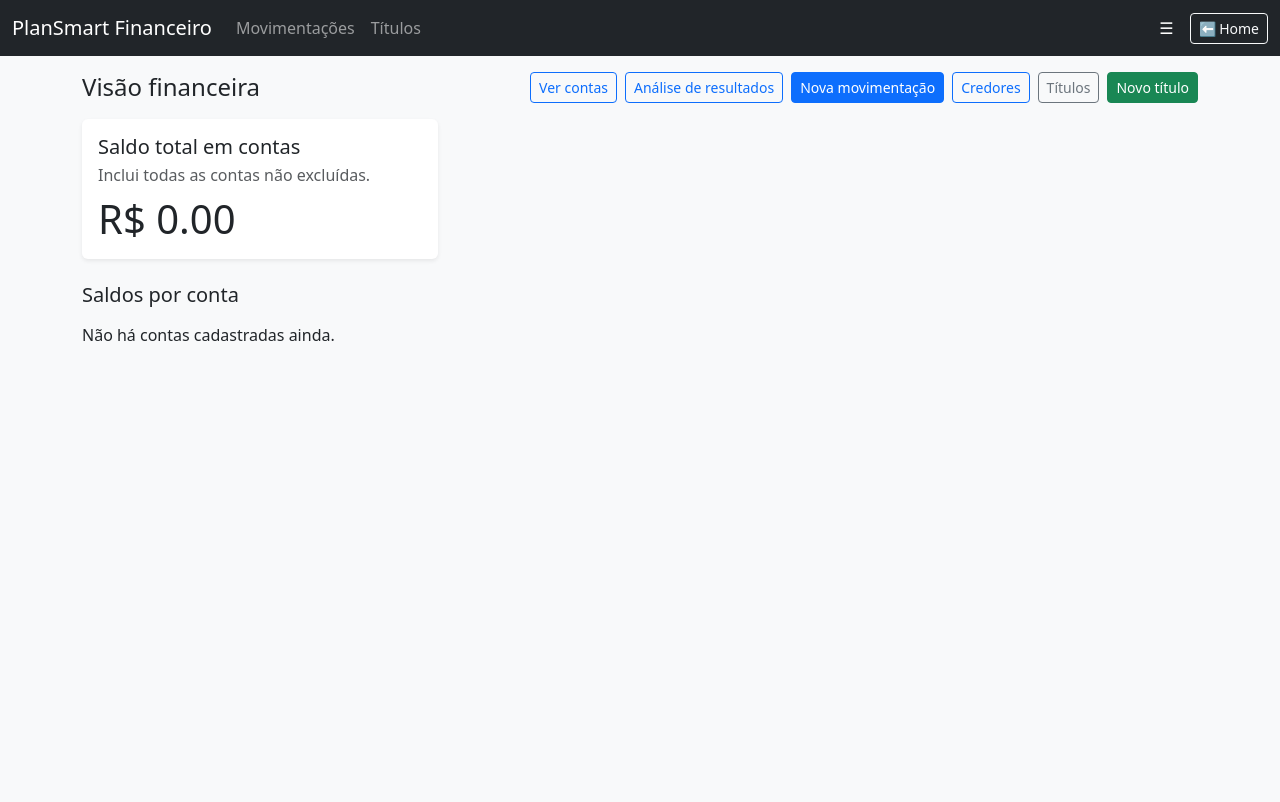
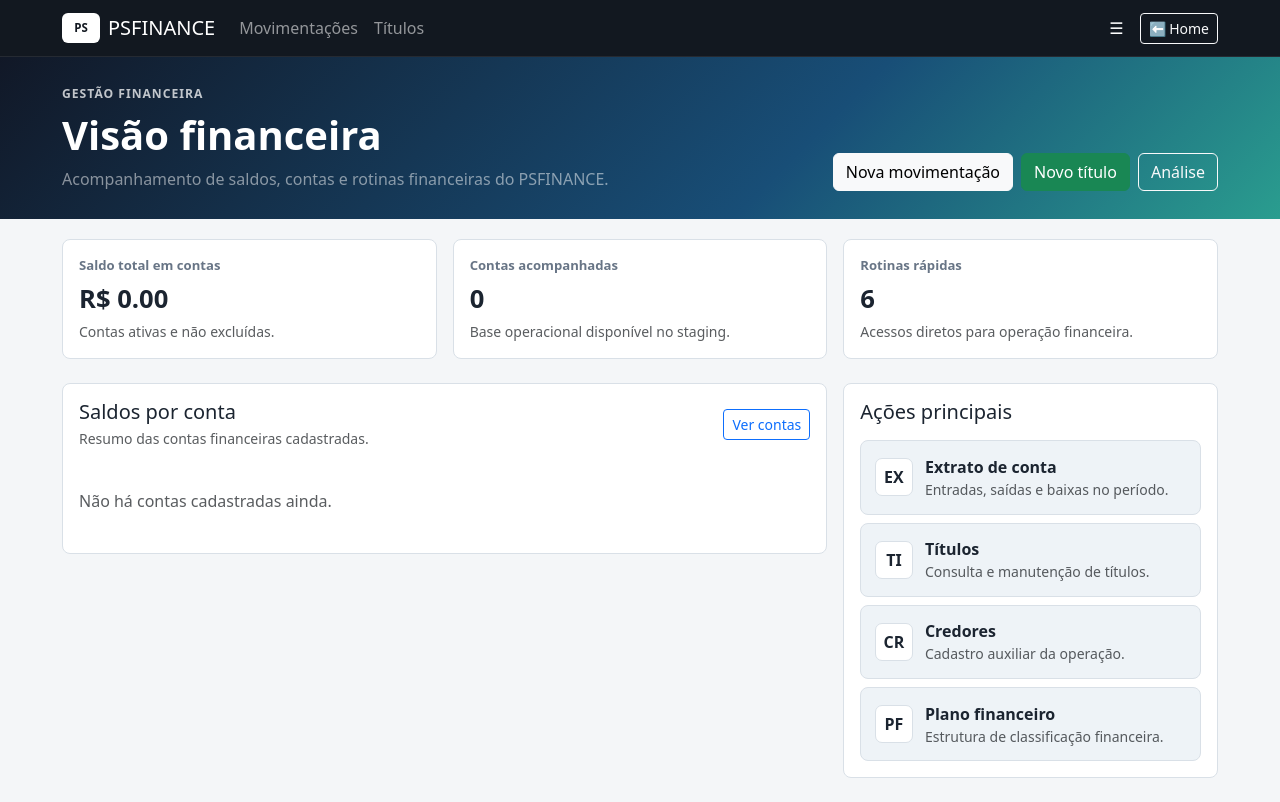
Before and after one commit to tmvargas/PSFINANCE, a Flask app: page / in a window 1280 px wide. Before the commit the page ends 341 px from the top, so only its background shows below. Run offline with Flask 3, Linux system fonts and the light colour scheme.

Commit message:
feat: mockup layout inicial PLA-1016

```diff
--- a/templates/base.html
+++ b/templates/base.html
@@ -12,17 +12,157 @@
     >
 
     <style>
-      /* Remove a setinha padrão do dropdown do Bootstrap */
+      :root {
+        --ps-bg: #f4f6f8;
+        --ps-surface: #ffffff;
+        --ps-surface-soft: #eef3f7;
+        --ps-border: #d9e0e7;
+        --ps-text: #1b2430;
+        --ps-muted: #687586;
+        --ps-primary: #155eef;
+        --ps-primary-dark: #0f3f9f;
+        --ps-success: #15803d;
+        --ps-warning: #b45309;
+      }
+
+      body {
+        background: var(--ps-bg);
+        color: var(--ps-text);
+      }
+
       .dropdown-toggle::after { display: none; }
+
+      .ps-shell {
+        max-width: 1180px;
+      }
+
+      .ps-navbar {
+        background: #121820;
+        border-bottom: 1px solid rgba(255, 255, 255, 0.08);
+      }
+
+      .ps-brand-mark {
+        align-items: center;
+        background: #ffffff;
+        border-radius: 6px;
+        color: #121820;
+        display: inline-flex;
+        font-size: 0.72rem;
+        font-weight: 700;
+        height: 30px;
+        justify-content: center;
+        letter-spacing: 0;
+        width: 38px;
+      }
+
+      .ps-page-header {
+        background: linear-gradient(135deg, #111827 0%, #184e77 62%, #2a9d8f 100%);
+        color: #ffffff;
+        margin-bottom: 1.25rem;
+        padding: 1.75rem 0;
+      }
+
+      .ps-eyebrow {
+        color: rgba(255, 255, 255, 0.74);
+        font-size: 0.76rem;
+        font-weight: 700;
+        letter-spacing: 0.08em;
+        text-transform: uppercase;
+      }
+
+      .ps-header-actions .btn {
+        min-height: 38px;
+      }
+
+      .ps-metric {
+        background: var(--ps-surface);
+        border: 1px solid var(--ps-border);
+        border-radius: 8px;
+        height: 100%;
+      }
+
+      .ps-metric-label {
+        color: var(--ps-muted);
+        font-size: 0.82rem;
+        font-weight: 600;
+      }
+
+      .ps-metric-value {
+        color: var(--ps-text);
+        font-size: clamp(1.35rem, 2vw, 1.9rem);
+        font-weight: 700;
+        line-height: 1.15;
+      }
+
+      .ps-panel {
+        background: var(--ps-surface);
+        border: 1px solid var(--ps-border);
+        border-radius: 8px;
+      }
+
+      .ps-table thead th {
+        background: #17212e;
+        border-bottom: 0;
+        color: #ffffff;
+        font-size: 0.76rem;
+        letter-spacing: 0.02em;
+        text-transform: uppercase;
+      }
+
+      .ps-action-link {
+        align-items: center;
+        background: var(--ps-surface-soft);
+        border: 1px solid var(--ps-border);
+        border-radius: 8px;
+        color: var(--ps-text);
+        display: flex;
+        gap: 0.75rem;
+        min-height: 64px;
+        padding: 0.85rem;
+        text-decoration: none;
+      }
+
+      .ps-action-link:hover {
+        border-color: var(--ps-primary);
+        color: var(--ps-primary-dark);
+      }
+
+      .ps-action-icon {
+        align-items: center;
+        background: #ffffff;
+        border: 1px solid var(--ps-border);
+        border-radius: 7px;
+        display: inline-flex;
+        flex: 0 0 auto;
+        font-weight: 700;
+        height: 38px;
+        justify-content: center;
+        width: 38px;
+      }
+
+      @media (max-width: 767.98px) {
+        .ps-page-header {
+          padding: 1.25rem 0;
+        }
+
+        .ps-header-actions {
+          width: 100%;
+        }
+
+        .ps-header-actions .btn {
+          flex: 1 1 150px;
+        }
+      }
     </style>
   </head>
 
-  <body class="bg-light">
+  <body>
     <!-- NAVBAR PRINCIPAL -->
-    <nav class="navbar navbar-expand-lg navbar-dark bg-dark mb-3">
-      <div class="container-fluid">
-        <a class="navbar-brand" href="{{ url_for('financeiro.listar_titulos') }}">
-          PlanSmart Financeiro
+    <nav class="navbar navbar-expand-lg navbar-dark ps-navbar">
+      <div class="container-fluid ps-shell">
+        <a class="navbar-brand d-flex align-items-center gap-2" href="{{ url_for('financeiro.dashboard_financeiro') }}">
+          <span class="ps-brand-mark">PS</span>
+          <span>PSFINANCE</span>
         </a>
 
         <div class="navbar-nav me-auto">
@@ -82,7 +222,7 @@
       </div>
     </nav>
 
-    <main class="container mb-4">
+    <main>
       <!-- mensagens flash -->
       {% with messages = get_flashed_messages(with_categories=true) %}
         {% if messages %}
--- a/templates/dashboard_financeiro.html
+++ b/templates/dashboard_financeiro.html
@@ -3,55 +3,75 @@
 {% block title %}Visão Financeira{% endblock %}
 
 {% block content %}
-  <div class="d-flex justify-content-between align-items-center mb-3">
-    <h1 class="h4 mb-0">Visão financeira</h1>
-
-    <div class="d-flex flex-wrap gap-2">
-      <a href="{{ url_for('financeiro.listar_contas') }}" class="btn btn-sm btn-outline-primary">
-        Ver contas
-      </a>
-      <a href="{{ url_for('financeiro.analise_resultados') }}" class="btn btn-sm btn-outline-primary">
-        Análise de resultados
-      </a>
-      <a href="{{ url_for('financeiro.nova_movimentacao') }}" class="btn btn-sm btn-primary">
+  <section class="ps-page-header">
+    <div class="container ps-shell">
+      <div class="row align-items-end g-3">
+        <div class="col-lg-7">
+          <div class="ps-eyebrow mb-2">Gestão financeira</div>
+          <h1 class="display-6 fw-semibold mb-2">Visão financeira</h1>
+          <p class="mb-0 text-white-50">
+            Acompanhamento de saldos, contas e rotinas financeiras do PSFINANCE.
+          </p>
+        </div>
+        <div class="col-lg-5">
+          <div class="d-flex flex-wrap justify-content-lg-end gap-2 ps-header-actions">
+            <a href="{{ url_for('financeiro.nova_movimentacao') }}" class="btn btn-light">
               Nova movimentação
             </a>
-      <a href="{{ url_for('financeiro.listar_credores') }}" class="btn btn-sm btn-outline-primary">
-        Credores
-      </a>
-      <a href="{{ url_for('financeiro.listar_titulos') }}" class="btn btn-sm btn-outline-secondary">
-        Títulos
-      </a>
-      <a href="{{ url_for('financeiro.novo_titulo') }}" class="btn btn-sm btn-success">
+            <a href="{{ url_for('financeiro.novo_titulo') }}" class="btn btn-success">
               Novo título
             </a>
-    </div>
-  </div>
-
-
-
-
-
-  <div class="row mb-4">
-    <div class="col-md-4">
-      <div class="card border-0 shadow-sm">
-        <div class="card-body">
-          <h5 class="card-title mb-1">Saldo total em contas</h5>
-          <p class="text-muted mb-2">Inclui todas as contas não excluídas.</p>
-          <div class="display-6">
-            R$ {{ '%.2f'|format(total_saldo) }}
+            <a href="{{ url_for('financeiro.analise_resultados') }}" class="btn btn-outline-light">
+              Análise
+            </a>
           </div>
         </div>
       </div>
     </div>
+  </section>
+
+  <div class="container ps-shell mb-4">
+    <div class="row g-3 mb-4">
+      <div class="col-md-4">
+        <div class="ps-metric p-3">
+          <div class="ps-metric-label mb-2">Saldo total em contas</div>
+          <div class="ps-metric-value">R$ {{ '%.2f'|format(total_saldo) }}</div>
+          <div class="text-muted small mt-2">Contas ativas e não excluídas.</div>
+        </div>
+      </div>
+      <div class="col-md-4">
+        <div class="ps-metric p-3">
+          <div class="ps-metric-label mb-2">Contas acompanhadas</div>
+          <div class="ps-metric-value">{{ contas|length }}</div>
+          <div class="text-muted small mt-2">Base operacional disponível no staging.</div>
+        </div>
+      </div>
+      <div class="col-md-4">
+        <div class="ps-metric p-3">
+          <div class="ps-metric-label mb-2">Rotinas rápidas</div>
+          <div class="ps-metric-value">6</div>
+          <div class="text-muted small mt-2">Acessos diretos para operação financeira.</div>
+        </div>
+      </div>
     </div>
 
-  <h2 class="h5 mb-3">Saldos por conta</h2>
+    <div class="row g-3 mb-4">
+      <div class="col-lg-8">
+        <section class="ps-panel p-3">
+          <div class="d-flex justify-content-between align-items-center gap-3 mb-3">
+            <div>
+              <h2 class="h5 mb-1">Saldos por conta</h2>
+              <div class="text-muted small">Resumo das contas financeiras cadastradas.</div>
+            </div>
+            <a href="{{ url_for('financeiro.listar_contas') }}" class="btn btn-sm btn-outline-primary">
+              Ver contas
+            </a>
+          </div>
 
           {% if contas %}
             <div class="table-responsive">
-      <table class="table table-sm table-striped table-hover align-middle">
-        <thead class="table-dark">
+              <table class="table table-sm table-hover align-middle mb-0 ps-table">
+                <thead>
                   <tr>
                     <th>ID</th>
                     <th>Descrição</th>
@@ -63,9 +83,9 @@
                   {% for c in contas %}
                     <tr>
                       <td>{{ c.id }}</td>
-              <td>{{ c.descricao }}</td>
+                      <td class="fw-semibold">{{ c.descricao }}</td>
                       <td>{{ c.tipo }}</td>
-              <td class="text-end">
+                      <td class="text-end fw-semibold">
                         R$ {{ '%.2f'|format(c.saldo_atual) }}
                       </td>
                     </tr>
@@ -81,25 +101,47 @@
                 </tfoot>
               </table>
             </div>
+          {% else %}
+            <div class="text-muted py-4">Não há contas cadastradas ainda.</div>
+          {% endif %}
+        </section>
+      </div>
 
-     <div class="col-md-4 mb-3">
-        <div class="card shadow-sm h-100">
-          <div class="card-body d-flex flex-column">
-            <h5 class="card-title">Extrato de conta</h5>
-            <p class="card-text small text-muted">
-              Consulte o extrato detalhado de uma conta, com saldo inicial, entradas, saídas,
-              transferências e baixas de títulos no período.
-            </p>
-            <div class="mt-auto">
-              <a href="{{ url_for('financeiro.extrato_conta') }}" class="btn btn-sm btn-outline-primary">
-                Abrir extrato
+      <div class="col-lg-4">
+        <section class="ps-panel p-3 h-100">
+          <h2 class="h5 mb-3">Ações principais</h2>
+          <div class="d-grid gap-2">
+            <a href="{{ url_for('financeiro.extrato_conta') }}" class="ps-action-link">
+              <span class="ps-action-icon">EX</span>
+              <span>
+                <span class="d-block fw-semibold">Extrato de conta</span>
+                <span class="d-block text-muted small">Entradas, saídas e baixas no período.</span>
+              </span>
             </a>
+            <a href="{{ url_for('financeiro.listar_titulos') }}" class="ps-action-link">
+              <span class="ps-action-icon">TI</span>
+              <span>
+                <span class="d-block fw-semibold">Títulos</span>
+                <span class="d-block text-muted small">Consulta e manutenção de títulos.</span>
+              </span>
+            </a>
+            <a href="{{ url_for('financeiro.listar_credores') }}" class="ps-action-link">
+              <span class="ps-action-icon">CR</span>
+              <span>
+                <span class="d-block fw-semibold">Credores</span>
+                <span class="d-block text-muted small">Cadastro auxiliar da operação.</span>
+              </span>
+            </a>
+            <a href="{{ url_for('financeiro.listar_plano') }}" class="ps-action-link">
+              <span class="ps-action-icon">PF</span>
+              <span>
+                <span class="d-block fw-semibold">Plano financeiro</span>
+                <span class="d-block text-muted small">Estrutura de classificação financeira.</span>
+              </span>
+            </a>
+          </div>
+        </section>
       </div>
     </div>
   </div>
-      </div>
-
-  {% else %}
-    <p>Não há contas cadastradas ainda.</p>
-  {% endif %}
 {% endblock %}
```
Also changed, not shown: docs/decisoes.md (+14 -0 lines). Lines whose indentation alone changed are shown as unchanged.
